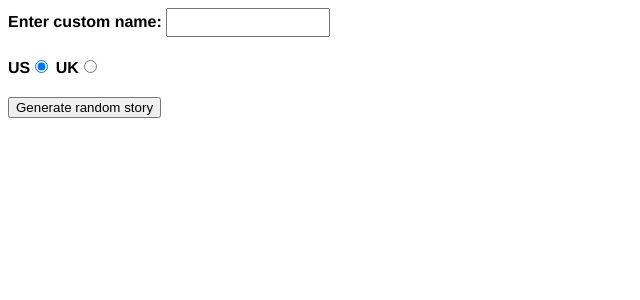
After one commit to cadeponder/cadeponder.github.io, a PHP site: page /assignments/assignment8.html in a window 1280 px wide. The commit adds this page. Shown: the top 300 px of the page, without its empty margins (0-640 px from the left). Run offline with PHP 8.4, Linux system fonts and the light colour scheme.

Commit message:
assignment8

```diff
--- /dev/null
+++ b/assignments/assignment8.html
@@ -0,0 +1,58 @@
+<!DOCTYPE html>
+<html lang="en-us">
+  <head>
+    <meta charset="utf-8">
+    <meta http-equiv="X-UA-Compatible" content="IE=edge,chrome=1">
+    <meta name="viewport" content="width=device-width">
+
+    <title>Silly story generator</title>
+
+    <style>
+
+    body {
+      font-family: helvetica, sans-serif;
+      width: 350px;
+    }
+
+    label {
+      font-weight: bold;
+    }
+
+    div {
+      padding-bottom: 20px;
+    }
+
+    input[type="text"] {
+      padding: 5px;
+      width: 150px;
+    }
+
+    p {
+      background: #FFC125;
+      color: #5E2612;
+      padding: 10px;
+      visibility: hidden;
+    }
+
+    </style>
+  </head>
+
+  <body>
+    <div>
+      <label for="customname">Enter custom name:</label>
+      <input id="customname" type="text" placeholder="">
+    </div>
+    <div>
+      <label for="us">US</label><input id="us" type="radio" name="ukus" value="us" checked>
+      <label for="uk">UK</label><input id="uk" type="radio" name="ukus" value="uk">
+    </div>
+    <div>
+      <button class="randomize">Generate random story</button>
+    </div>
+    <!-- Thanks a lot to Willy Aguirre for his help with the code for this assessment -->
+    <p class="story"></p>
+
+
+  <script src="main.js"></script>
+  </body>
+</html>
--- /dev/null
+++ b/assignments/main.js
@@ -0,0 +1,59 @@
+const customName = document.getElementById('customname');
+const randomize = document.querySelector('.randomize');
+const story = document.querySelector('.story');
+
+function randomValueFromArray(array){
+  const random = Math.floor(Math.random()*array.length);
+  return array[random];
+}
+
+// 2. RAW TEXT STRINGS
+
+const storyText = 'It was 94 fahrenheit outside, so :insertx: sat in water fully clothed. When they got to :inserty:, they stared in horror for a few moments, then :insertz:. Bob saw the whole thing, but was not surprised — :insertx: weighs 300 pounds, and it was a hot day.';
+
+const insertX = ['Sarah Palin',
+'Two Geese',
+'A Man in a Cat Suit'];
+
+const insertY = ["the neighbor's pool",
+'the town water fountain',
+'the toilet bowl'];
+
+const insertZ = ['melted like cotton candy',
+'evaporated',
+'peed in the public water facility'];
+
+// 3. EVENT LISTENER AND PARTIAL FUNCTION DEFINITION
+
+randomize.addEventListener('click', result);
+
+function result() {
+  let newStory = storyText;
+
+  const xItem = randomValueFromArray(insertX);
+const yItem = randomValueFromArray(insertY);
+const zItem = randomValueFromArray(insertZ);
+
+newStory = newStory.replaceAll(':insertx:', xItem);
+newStory = newStory.replaceAll(':inserty:', yItem);
+newStory = newStory.replaceAll(':insertz:', zItem);
+
+  if(customName.value !== 'Bob') {
+    const name = customName.value;
+    newStory = newStory.replaceAll('Bob', name);
+
+  }
+
+  if(document.getElementById("uk").checked) {
+    const weight = Math.round(300/14) + ' stone';
+    const temperature =  Math.round((9/5)*94+32) + 'centigrade';
+
+    storyText = storyText.replaceAll('94 fahrenheit', temperature);
+    storyText = storyText.replaceAll('300 pounds', weight);
+
+
+  }
+
+  story.textContent = newStory;
+  story.style.visibility = 'visible';
+}
```
Also changed, not shown: css/style.css (+36 -0 lines).
